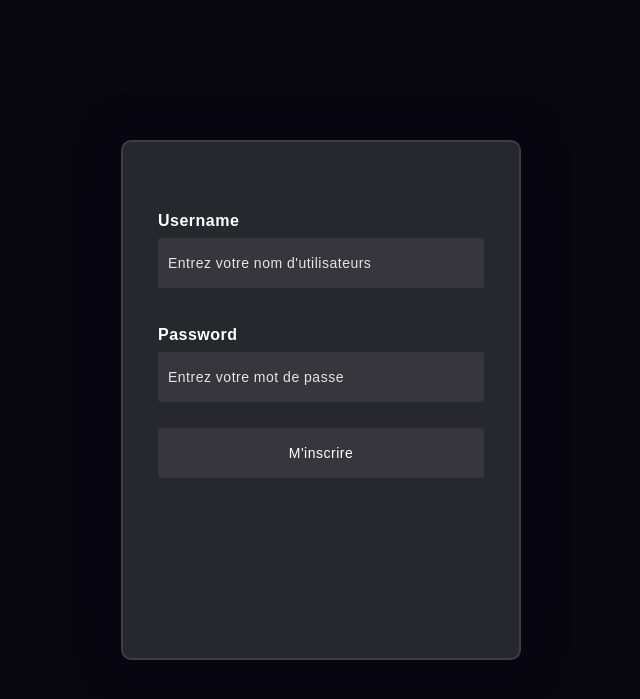
After one commit to moralesjustin19/Gestionnaire-de-menu, a PHP site: page /inscription.php in a window 1280 px wide. The commit adds this page. Shown: the top 699 px of the page, without its empty margins (319-959 px from the left). Run offline with PHP 8.4, Linux system fonts and the light colour scheme.

Commit message:
♻️ Mise en oeuvre de la page d'inscription relier a la BDD

```diff
--- /dev/null
+++ b/inscription.php
@@ -0,0 +1,22 @@
+<!DOCTYPE html>
+<html lang="en">
+<head>
+    <meta charset="UTF-8">
+    <meta name="viewport" content="width=device-width, initial-scale=1.0">
+    <link rel="stylesheet" href="stylesheet/login.css">
+    <title>Inscription</title>
+</head>
+<body>
+
+<form method="POST" action="traitement.php">
+        <label for="username"><b>Username</b></label>
+        <input type="text" id="username" name="username" placeholder="Entrez votre nom d'utilisateurs" required>
+        <br>
+        <label for="password"><b>Password</b></label>
+        <input type="text" id="pass" name="pass" placeholder="Entrez votre mot de passe" required>
+        <br>
+        <input type="submit" value="M'inscrire" name="ok">
+</form>
+
+</body>
+</html>
--- a/stylesheet/login.css
+++ b/stylesheet/login.css
@@ -1,51 +1,142 @@
+*,
+*:before,
+*:after {
+    padding: 0;
+    margin: 0;
+    box-sizing: border-box;
+}
+
+body {
+    background-color: #080710;
+    font-family: 'Poppins', sans-serif;
+}
+
+.background {
+    width: 430px;
+    height: 520px;
+    position: absolute;
+    transform: translate(-50%, -50%);
+    left: 50%;
+    top: 50%;
+}
+
+.background .shape {
+    height: 200px;
+    width: 200px;
+    position: absolute;
+    border-radius: 50%;
+}
+
+.shape:first-child {
+    background: linear-gradient(#1845ad, #23a2f6);
+    left: -80px;
+    top: -80px;
+}
+
+.shape:last-child {
+    background: linear-gradient(to right, #ff512f, #f09819);
+    right: -30px;
+    bottom: -80px;
+}
 
 form {
-    border: 3px solid #f1f1f1;
-  }
+    height: 520px;
+    width: 400px;
+    background-color: rgba(255, 255, 255, 0.13);
+    position: absolute;
+    transform: translate(-50%, -50%);
+    top: 50%;
+    left: 50%;
+    border-radius: 10px;
+    backdrop-filter: blur(10px);
+    border: 2px solid rgba(255, 255, 255, 0.1);
+    box-shadow: 0 0 40px rgba(8, 7, 16, 0.6);
+    padding: 50px 35px;
+}
 
+form * {
+    font-family: 'Poppins', sans-serif;
+    color: #ffffff;
+    letter-spacing: 0.5px;
+    outline: none;
+    border: none;
+}
 
-  input[type=text], input[type=password] {
+form h3 {
+    font-size: 32px;
+    font-weight: 500;
+    line-height: 42px;
+    text-align: center;
+    margin-bottom: 30px;
+}
+
+label {
+    display: block;
+    margin-top: 20px;
+    font-size: 16px;
+    font-weight: 500;
+}
+
+input {
+    display: block;
+    height: 50px;
     width: 100%;
-    padding: 12px 20px;
-    margin: 8px 0;
-    display: inline-block;
-    border: 1px solid #ccc;
-    box-sizing: border-box;
-  }
+    background-color: rgba(255, 255, 255, 0.07);
+    border-radius: 3px;
+    padding: 0 10px;
+    margin-top: 8px;
+    font-size: 14px;
+    font-weight: 300;
+    color: #fff;
+}
 
+input:focus {
+    background-color: rgba(255, 255, 255, 0.1);
+}
 
-  button {
-    background-color: #04AA6D;
-    color: white;
-    padding: 14px 20px;
-    margin: 8px 0;
-    border: none;
+input::placeholder {
+    color: #e5e5e5;
+}
+
+.button {
+    margin-top: 30px;
+    width: 100%;
+    background-color: #ffffff;
+    color: #080710;
+    padding: 15px 0;
+    font-size: 18px;
+    font-weight: 600;
+    border-radius: 5px;
     cursor: pointer;
-    width: 50%;
-  }
+}
 
+.button:hover {
+    background-color: #f5f5f5;
+}
 
-  button:hover {
-    opacity: 0.8;
-  }
+.social {
+    margin-top: 30px;
+    display: flex;
+}
 
+.social div {
+    background: red;
+    width: 150px;
+    border-radius: 3px;
+    padding: 5px 10px 10px 5px;
+    background-color: rgba(255, 255, 255, 0.27);
+    color: #eaf0fb;
+    text-align: center;
+}
 
-  .container {
-    margin-left: 50%;
-  }
+.social div:hover {
+    background-color: rgba(255, 255, 255, 0.47);
+}
 
-  span.psw {
-    float: right;
-    padding-top: 16px;
-  }
+.social .fb {
+    margin-left: 25px;
+}
 
-
-  @media screen and (max-width: 300px) {
-    span.psw {
-      display: block;
-      float: none;
-    }
-    .cancelbtn {
-      width: 100%;
-    }
-  }
+.social i {
+    margin-right: 4px;
+}
```
Also changed, not shown: index.php (+13 -10 lines), login.php (+6 -17 lines), traitement.php (added, +32 -0 lines), assets/images/fond.avif (added).
